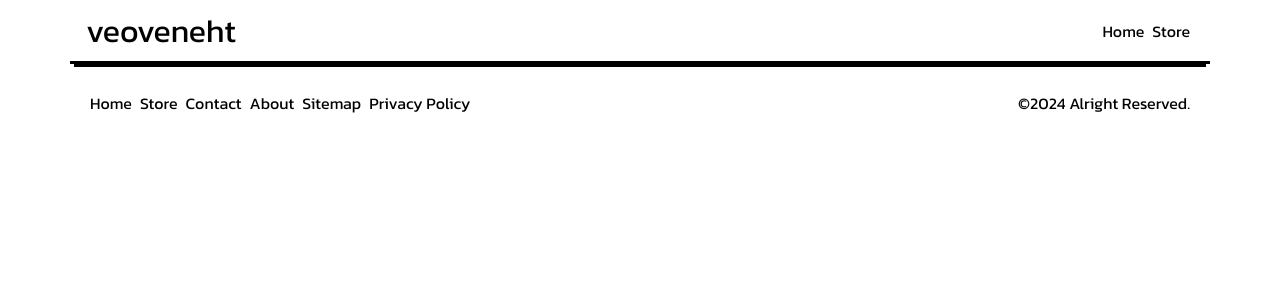
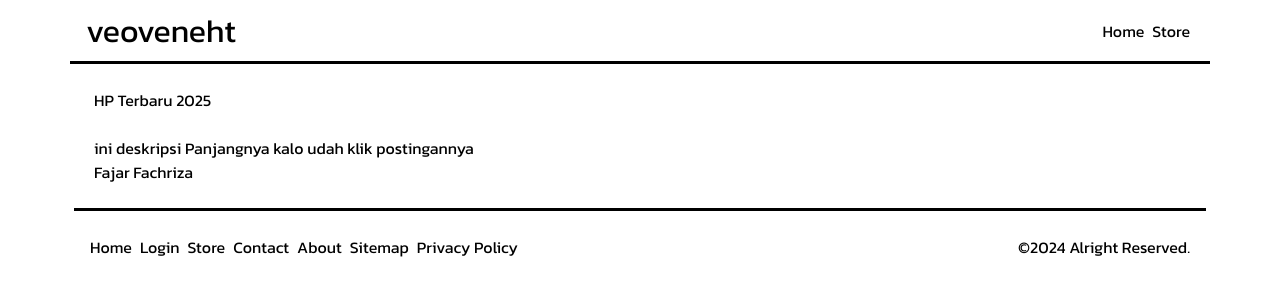
Before and after one commit to lisansfarizan/lisansf.github.io, a React (Create React App) app: page /post/hp-terbaru-2025 in a window 1280 px wide. Shown: the top 300 px of the page. Built offline with nearby package versions, Linux system fonts and the light colour scheme.

Commit message:
add login

```diff
--- a/src/App.js
+++ b/src/App.js
@@ -43,7 +43,7 @@ function App() {
             <Route path='/about' element={<About />} />
             <Route path='/dashboard' element={<Dashboard />} />
             <Route path='/cookies' element={<Cookies />} />
-            <Route path='/:postUrl' element={<Posts />} />
+            <Route path='/post/:postUrl' element={<Posts />} />
         </Routes>
         </main>
         {!(isLogin || isDashboard) && <Footer/> }
--- a/src/Components/Footer.jsx
+++ b/src/Components/Footer.jsx
@@ -8,6 +8,7 @@ const Footer = () => {
             <div id="foot-wrap">
                 <div id="foot-link">
                     <Link to='/'>Home</Link>
+                    <Link to='/login'>Login</Link>
                     <Link to='/store'>Store</Link>
                     <Link to='/contact'>Contact</Link>
                     <Link to='/about'>About</Link>
--- a/src/Components/Home.jsx
+++ b/src/Components/Home.jsx
@@ -9,7 +9,7 @@ const Home = () => {
             {
                 post.map((post, index) => (
                     <div key={index} className="cards">
-                        <p><Link to={post.link} className="cards-title">{post.title}</Link></p>
+                        <p><Link to={`/post${post.link}`} className="cards-title">{post.title}</Link></p>
                         <p>{post.shortdesc}</p>
                     </div>
                 ))
```
Also changed, not shown: public/404.html (added, +11 -0 lines).
